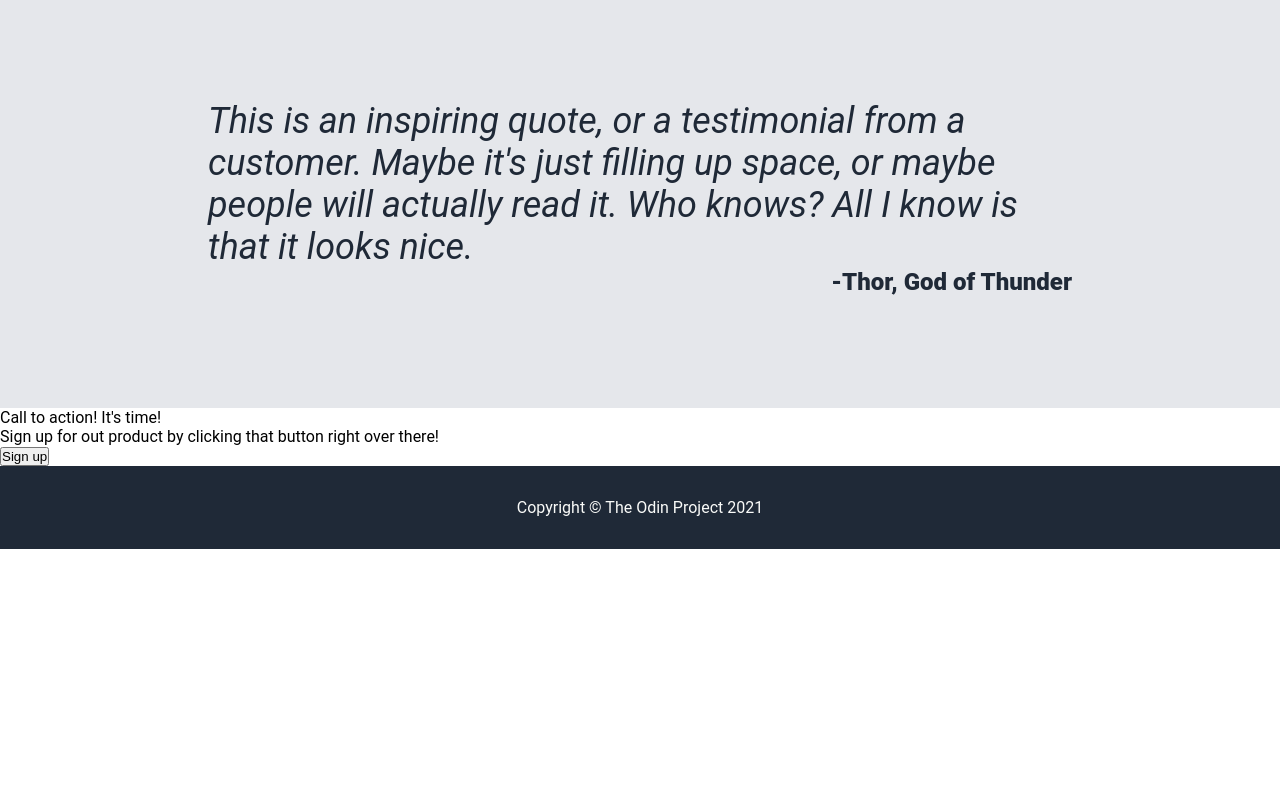
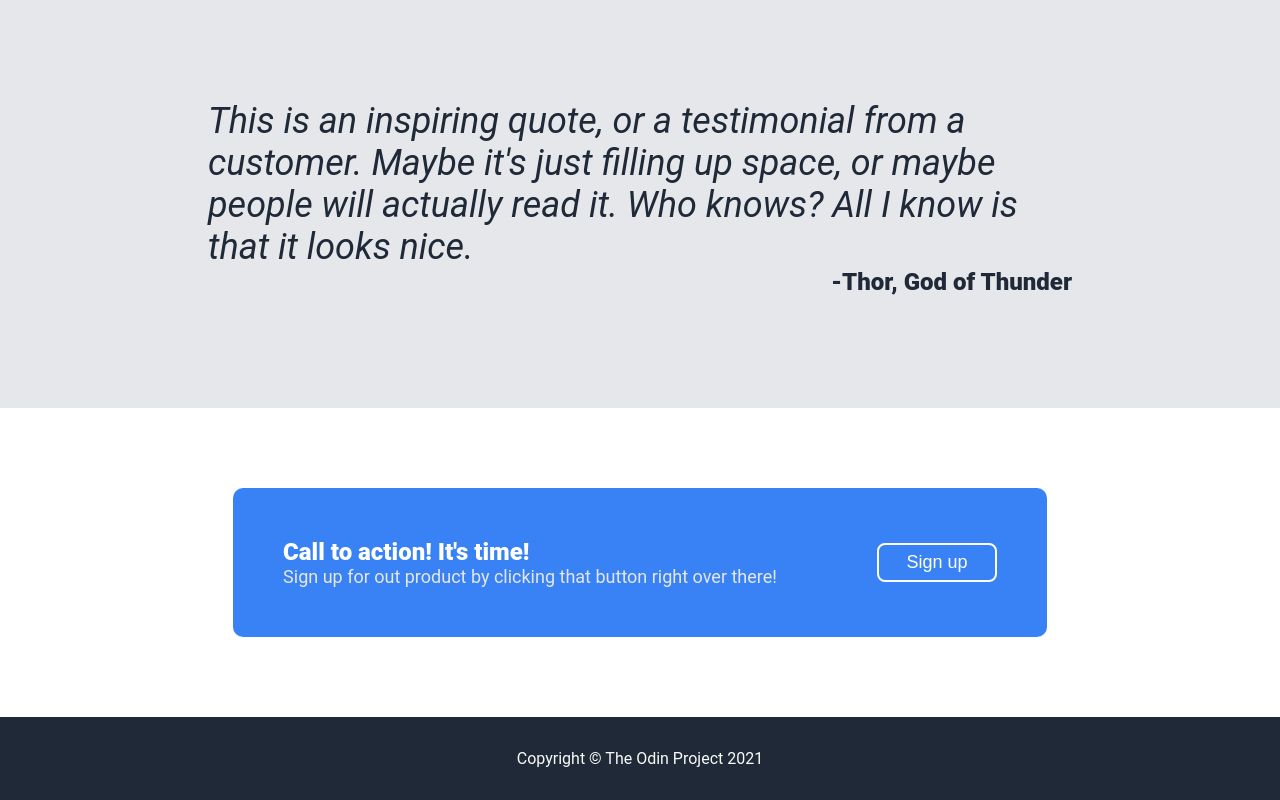
Before and after one commit to mattrimando24/landing-page, a plain HTML site: page index.html in a window 1280 px wide. Shown: the part 1160-1960 px from the top of the page. Before the commit the page ends 1709 px from the top, so only its background shows below. Drawn offline with Linux system fonts and the light colour scheme.

Commit message:
Updated CTA

```diff
--- a/index.html
+++ b/index.html
@@ -66,14 +66,18 @@
     </div>
     <div class="container">
         <div class="contact">
+            <div class="contact-left">
                 <div class="contact-header">
                     Call to action! It's time!
                 </div>
                 <div class="contact-text">
                     Sign up for out product by clicking that button right over there!
                 </div>
+            </div>
+            <div class="contact-right">
                 <div>
-                <button>Sign up</button>
+                    <button class="second-button">Sign up</button>
+                </div>
             </div>
         </div>
     </div>
--- a/style.css
+++ b/style.css
@@ -149,3 +149,50 @@ a:link {
     color: #1f2937;
     align-self: flex-end;
 }
+
+.container {
+    display: flex;
+    justify-content: center;
+    align-items: center;
+    padding: 5em 13em;
+}
+
+.contact {
+    background-color: #3882F6;
+    display: flex;
+    align-items: center;
+    border-radius: 10px;
+}
+
+.contact-left {
+    margin: 50px;
+}
+
+.contact-right {
+    display: flex;
+    margin: 50px;
+}
+
+.container button {
+    border: 2px solid #FFF;
+}
+
+.second-button {
+    padding: 7px 1em;
+    width: 120px;
+    background-color: #3882F6;
+    border-radius: 8px;
+    color: #FFF;
+    font-size: 18px;
+}
+
+.contact-header {
+    font-size: 24px;
+    font-weight: 900;
+    color: #FFF;
+}
+
+.contact-text {
+    font-size: 18px;
+    color: #E5E7EB;
+}
```
Lines whose indentation alone changed are shown as unchanged.
